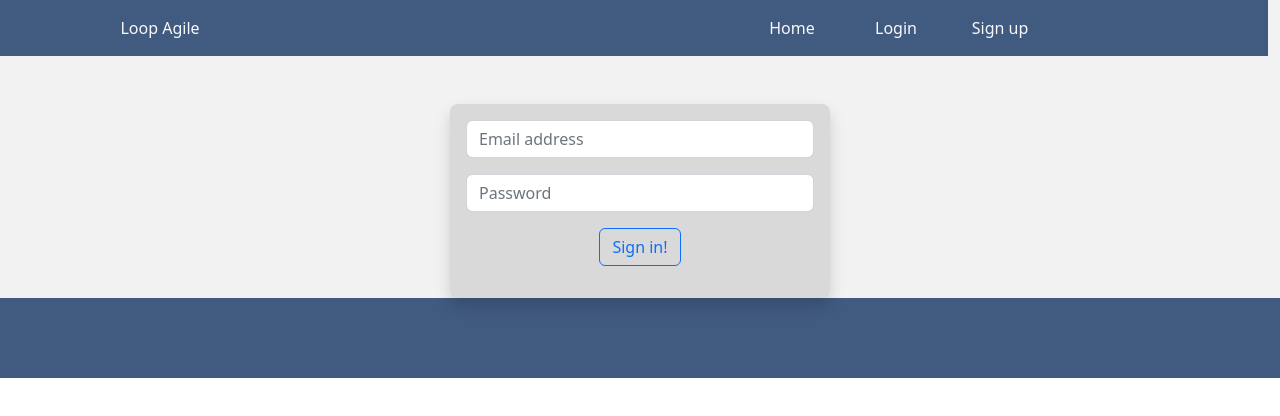
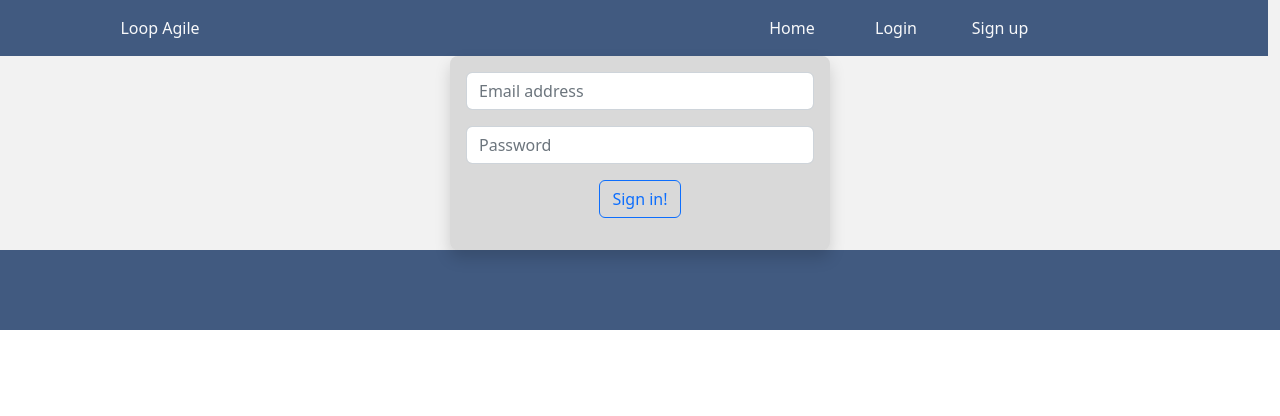
Before and after one commit to darklight81/RMIT-22-FWP, a React (Create React App) app: page /login in a window 1280 px wide. Shown: the top 416 px of the page. Built offline with nearby package versions, Linux system fonts and the light colour scheme; no server answers.

Commit message:
Pulled changes

```diff
--- a/src/view/Login.js
+++ b/src/view/Login.js
@@ -32,7 +32,7 @@ function Login(props) {
 
     return (
         <div className={`row justify-content-center`}>
-            <form className={`col-4 mt-5 pt-3 form-rectangle rounded-3 shadow p-3`} onSubmit={e => handleSubmit(e)}>
+            <form className={`col-4 pt-3 form-rectangle rounded-3 shadow p-3`} onSubmit={e => handleSubmit(e)}>
                 <div className="mb-3">
                     <input type="email" placeholder="Email address" className="form-control" id="exampleInputEmail" aria-describedby="emailHelp"/>
                 </div>
@@ -40,7 +40,7 @@ function Login(props) {
                     <input type="password" placeholder="Password" className="form-control" id="examplePassword" aria-describedby="passwordHelp" required/>
                 </div>
                 <div className="mb-3">
-                    <button className={`btn btn-outline-primary`} type="submit" > Sign in! </button>
+                    <button className={`btn btn-outline-primary`} type="submit"> Sign in! </button>
                 </div>
                 <div className="mb-3" id={`error`}>  </div>
             </form>
```
